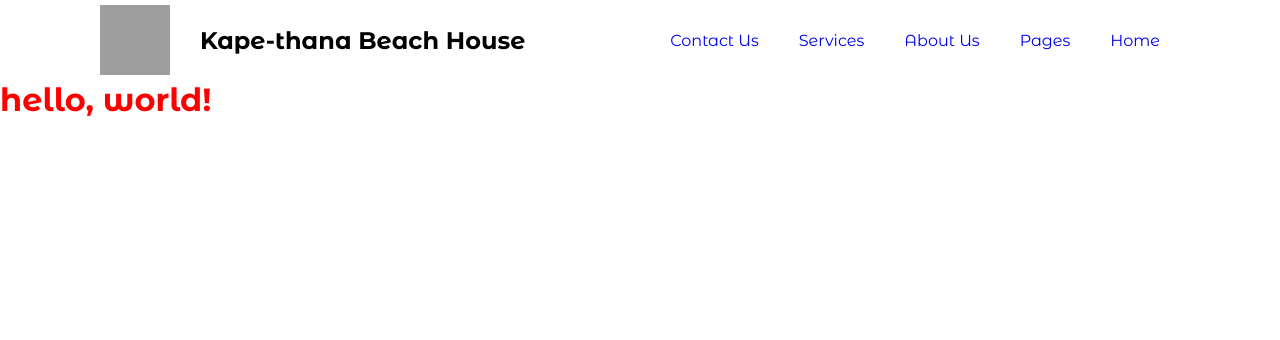
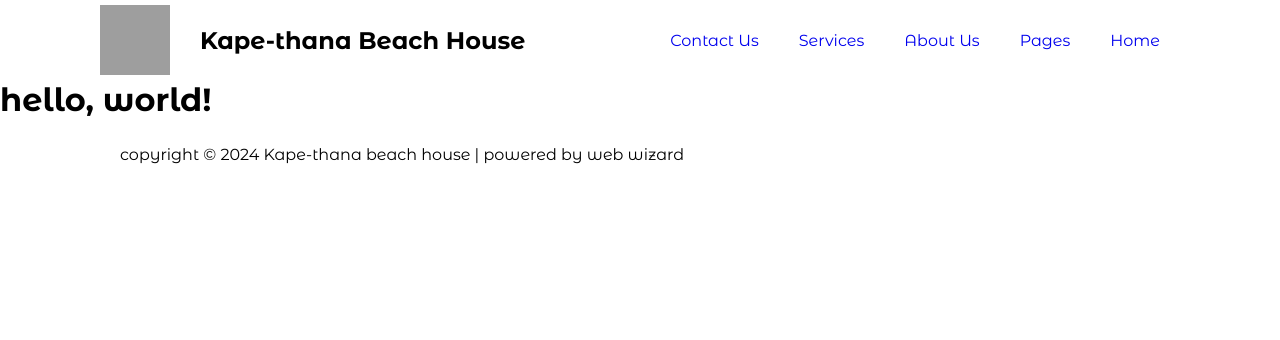
Before and after one commit to MarkPagso03/kape_thana_web, a Django app: page / in a window 1280 px wide. Shown: the top 340 px of the page. Run offline with Django 5.2, Linux system fonts and the light colour scheme; grey boxes are pictures that could not be loaded.

Commit message:
add layout.html

```diff
--- a/kape_thana_web/kape_thana_web/static/home/css/style.css
+++ b/kape_thana_web/kape_thana_web/static/home/css/style.css
@@ -39,7 +39,30 @@
 
 /* ----------------------------------------- */
 
-h1{
-    color: red
-    ;
-    }
+
+
+
+
+
+
+
+
+
+
+
+
+
+
+/* footer ---------------------------------  */
+
+footer{
+    height: 70px;
+    display: flex;
+    align-items: center;
+}
+
+footer p{
+    margin-left: 120px;
+}
+
+/* ----------------------------------------  */
--- a/kape_thana_web/kape_thana_web/templates/home/index.html
+++ b/kape_thana_web/kape_thana_web/templates/home/index.html
@@ -1,5 +1,4 @@
 {% extends 'layout.html' %}
-{% block title %}My Site, hello world!{% endblock %}
 {% block content %}
     <h1>hello, world!</h1>
 {% endblock %}
--- a/kape_thana_web/kape_thana_web/templates/layout.html
+++ b/kape_thana_web/kape_thana_web/templates/layout.html
@@ -13,7 +13,7 @@
     <script src="https://unpkg.com/react@18/umd/react.development.js"></script>
     <script src="https://unpkg.com/react-dom@18/umd/react-dom.development.js"></script>
     <link href="https://fonts.googleapis.com/css2?family=Montserrat+Alternates:ital,wght@0,100;0,200;0,300;0,400;0,500;0,600;0,700;0,800;0,900;1,100;1,200;1,300;1,400;1,500;1,600;1,700;1,800;1,900&display=swap" rel="stylesheet">
-    <title>{% block title %}{% endblock %}</title>
+    <title>Kape-thana beach house</title>
 </head>
     <body>
     <header class="header">
@@ -31,7 +31,7 @@
     </header>
     {% block content %}{% endblock %}
     <footer>
-
+        <p>copyright &copy; 2024 Kape-thana beach house | powered by web wizard</p>
     </footer>
     </body>
 
```
